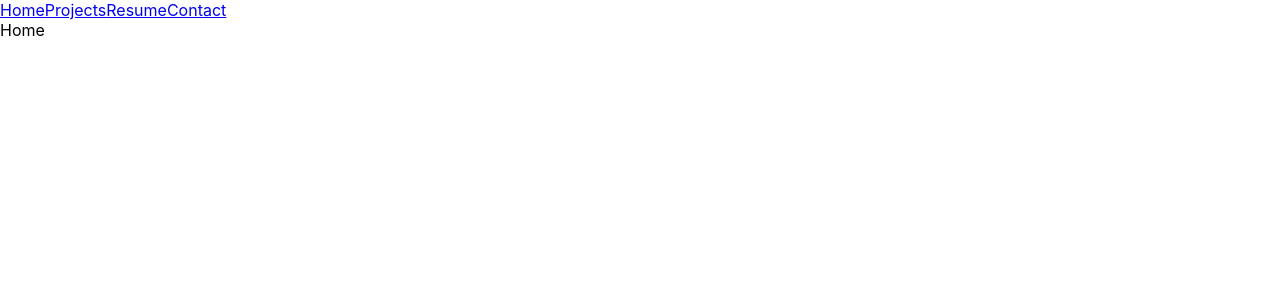
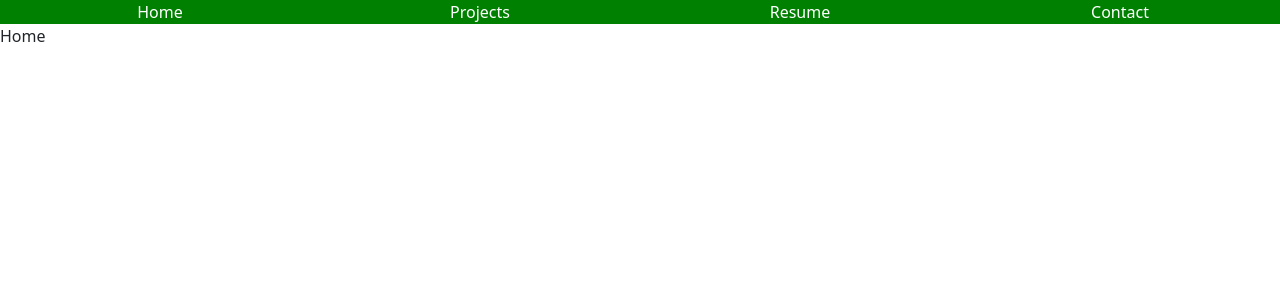
Before and after one commit to mezitta/portfolio, a React (Create React App) app: page / in a window 1280 px wide. Shown: the top 300 px of the page. Built offline with nearby package versions, Linux system fonts and the light colour scheme.

Commit message:
add bootstrap and format nav

```diff
--- a/package.json
+++ b/package.json
@@ -6,7 +6,10 @@
     "@testing-library/jest-dom": "^5.16.4",
     "@testing-library/react": "^13.2.0",
     "@testing-library/user-event": "^13.5.0",
+    "autoprefixer": "10.4.5",
+    "bootstrap": "^5.1.3",
     "react": "^18.1.0",
+    "react-bootstrap": "^2.4.0",
     "react-dom": "^18.1.0",
     "react-router-dom": "^6.3.0",
     "react-scripts": "5.0.1",
--- a/public/index.html
+++ b/public/index.html
@@ -24,7 +24,7 @@
       work correctly both with client-side routing and a non-root public URL.
       Learn how to configure a non-root public URL by running `npm run build`.
     -->
-    <title>React App</title>
+    <title>Zitta</title>
   </head>
   <body>
     <noscript>You need to enable JavaScript to run this app.</noscript>
--- /dev/null
+++ b/src/components/NavBar.css
@@ -0,0 +1,21 @@
+.bar {
+    background-color: green;
+    text-align: center;
+}
+
+.nav-row {
+    color: white;
+}
+
+.nav-col a{
+    color: white;
+    text-decoration: none;
+}
+
+@media only screen and (max-width: 700px) {
+    .bar {
+        background-color: red;
+        position: fixed;
+        bottom: 0;
+    }
+}
--- a/src/components/NavBar.js
+++ b/src/components/NavBar.js
@@ -1,16 +1,31 @@
 import React from 'react'
 import { NavLink } from 'react-router-dom'
+import Container from 'react-bootstrap/Container'
+import Row from 'react-bootstrap/Row'
+import Col from 'react-bootstrap/Col'
+
+import './NavBar.css'
 
 const NavBar = () => {
     return (
-        <div>
+        <Container fluid className='bar'>
             <nav>
-                <NavLink to="/">Home</NavLink>
-                <NavLink to="/projects">Projects</NavLink>
-                <NavLink to="/resume">Resume</NavLink>
-                <NavLink to="/contact">Contact</NavLink>
+                <Row className="nav-row">
+                    <Col className="nav-col">
+                        <NavLink to="/">Home</NavLink>
+                    </Col>
+                    <Col className="nav-col">
+                        <NavLink to="/projects">Projects</NavLink>
+                    </Col>
+                    <Col className="nav-col">
+                        <NavLink to="/resume">Resume</NavLink>
+                    </Col>
+                    <Col className="nav-col">
+                        <NavLink to="/contact">Contact</NavLink>
+                    </Col>
+                </Row>
             </nav>
-        </div>
+        </Container>
     )
 }
 
--- a/src/index.js
+++ b/src/index.js
@@ -3,6 +3,7 @@ import ReactDOM from 'react-dom/client';
 import { BrowserRouter } from 'react-router-dom';
 import './index.css';
 import App from './App';
+import 'bootstrap/dist/css/bootstrap.min.css';
 
 const root = ReactDOM.createRoot(document.getElementById('root'));
 root.render(
```
Also changed, not shown: 1 other file (tests, documents, lock files or other folders).
